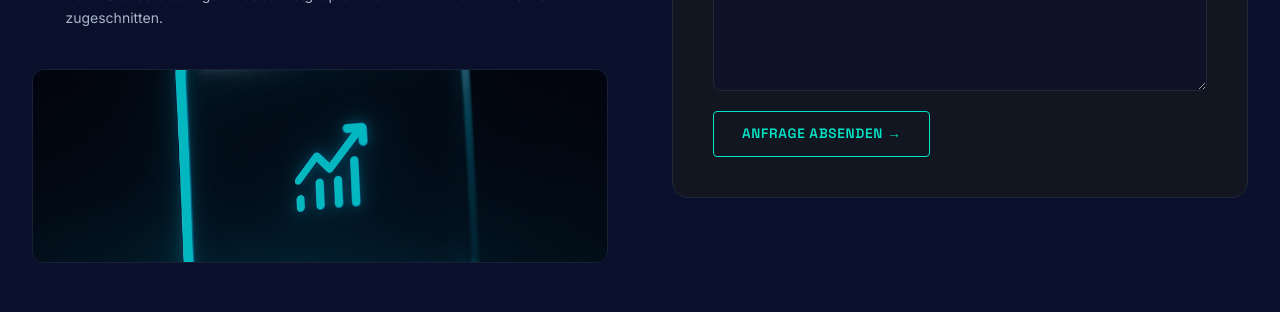
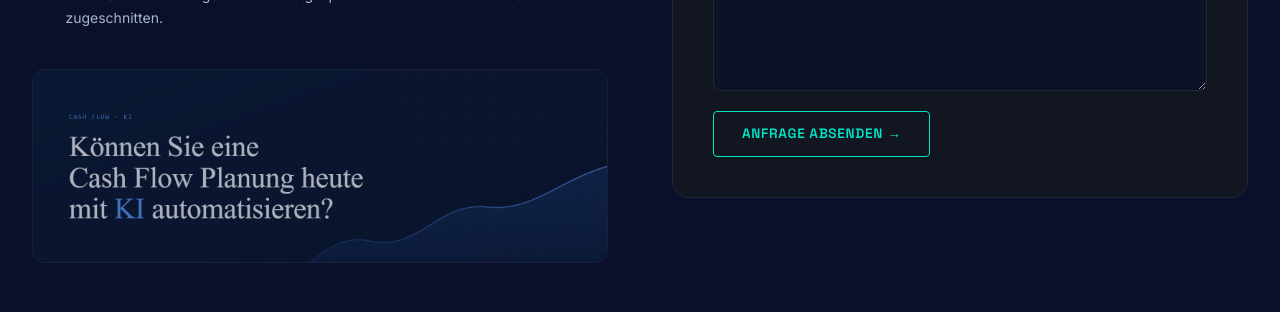
Before and after one commit to linkworld-sites/landing-new-company-5e7270-0f0c46, a Next.js app: page /contact in a window 1280 px wide. Shown: the part 614-926 px from the top of the page. Built offline with nearby package versions, Linux system fonts and the light colour scheme; no server answers.

Commit message:
fix: replace AI-generated product imagery with real product photo
Hero, AIAdvantage, CTASection, and the contact page were showing
AI-generated dashboard/material mockups. Swap those references to
the real product photo now on file.

```diff
--- a/src/app/contact/page.tsx
+++ b/src/app/contact/page.tsx
@@ -63,7 +63,7 @@ export default function ContactPage() {
 
               <div className="rounded-xl overflow-hidden border border-wire opacity-70">
                 <Image
-                  src="/images/detail.png"
+                  src="/images/products/product-0.jpg"
                   alt="Summit CFO Services Beratung"
                   width={600}
                   height={300}
--- a/src/components/AIAdvantage.tsx
+++ b/src/components/AIAdvantage.tsx
@@ -204,7 +204,7 @@ export function AIAdvantage() {
             {/* Image below the active panel */}
             <div className="mt-6 rounded-xl overflow-hidden border border-wire/50 opacity-60">
               <Image
-                src="/images/material.png"
+                src="/images/products/product-0.jpg"
                 alt="Finanzanalyse mit KI"
                 width={600}
                 height={300}
--- a/src/components/CTASection.tsx
+++ b/src/components/CTASection.tsx
@@ -44,7 +44,7 @@ export function CTASection() {
       {/* Background image with overlay */}
       <div className="absolute inset-0 pointer-events-none" aria-hidden="true">
         <Image
-          src="/images/process.png"
+          src="/images/products/product-0.jpg"
           alt=""
           fill
           className="object-cover opacity-10"
--- a/src/components/Hero.tsx
+++ b/src/components/Hero.tsx
@@ -184,7 +184,7 @@ export function Hero() {
               style={{ boxShadow: "0 40px 100px rgba(0,0,0,0.6)" }}
             >
               <Image
-                src="/images/hero.png"
+                src="/images/products/product-0.jpg"
                 alt="Summit CFO Services — Finanzielle Steuerung der Zukunft"
                 width={680}
                 height={480}
```
Also changed, not shown: public/images/products/product-0.jpg (added).
